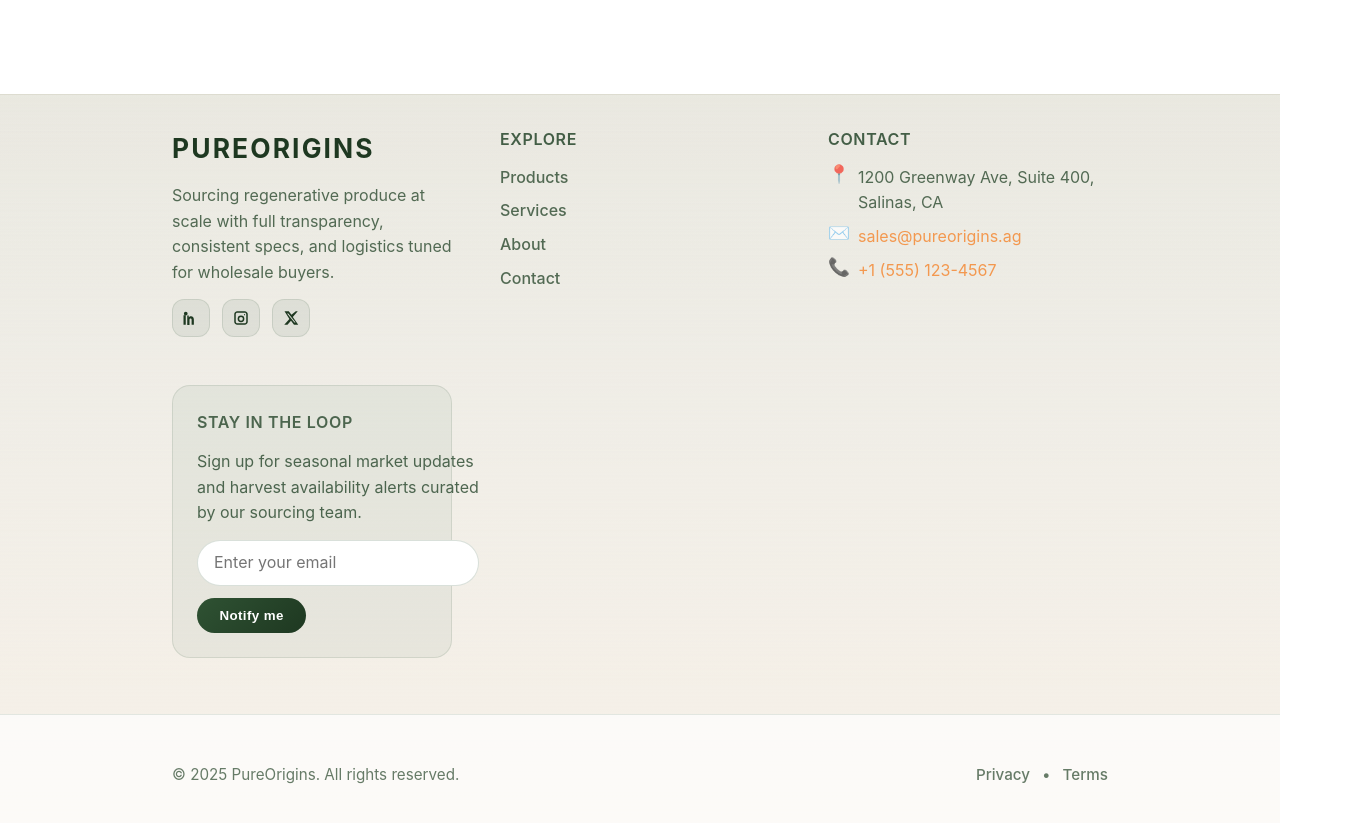
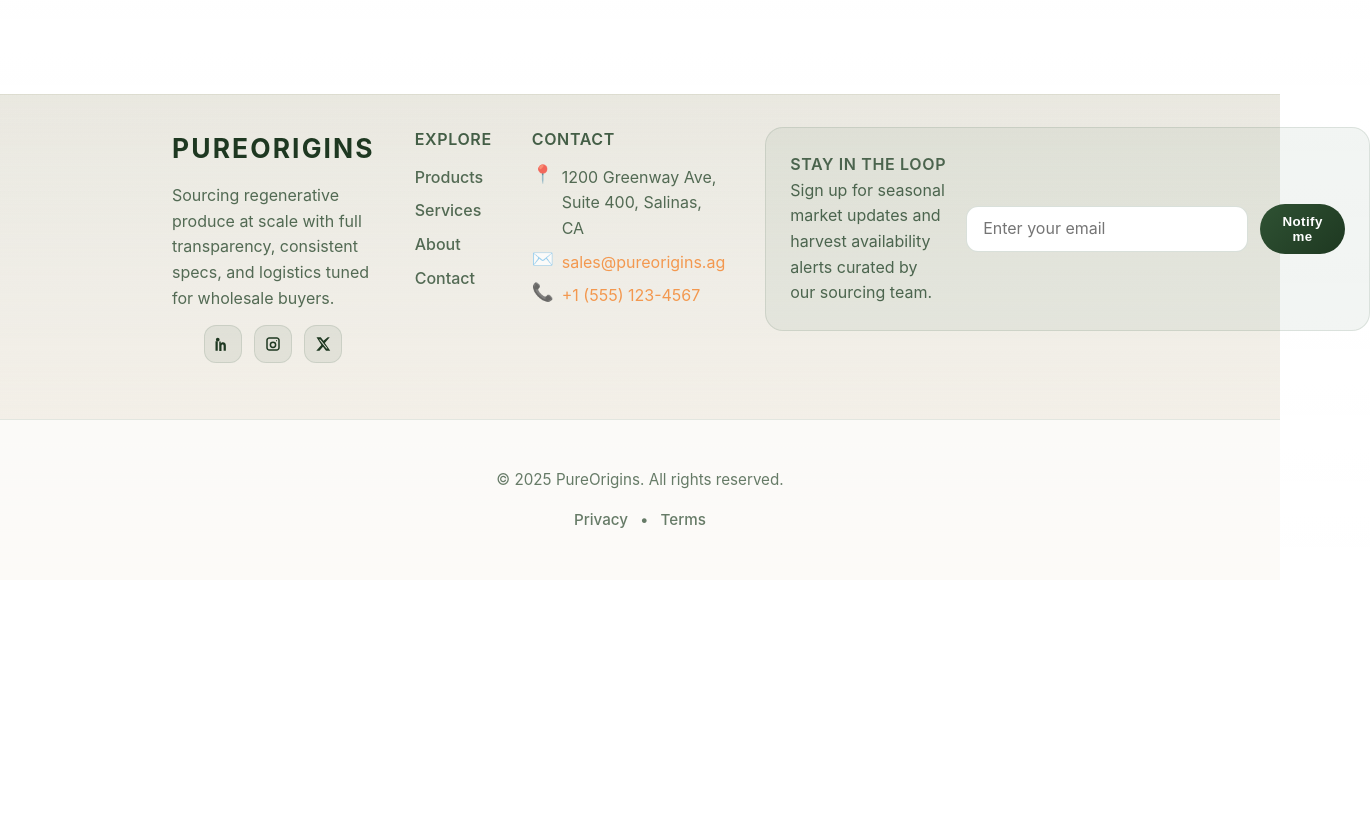
Before and after one commit to toronado93/PureOrigins, a React (Vite) app in the folder client/: page / in a window 1280 px wide. Shown: the part 1959-2782 px from the top of the page, 1370 px wide, since content can reach past the window. After the commit the page ends 2539 px from the top, so only its background shows below. Built offline with nearby package versions, Linux system fonts and the light colour scheme.

Commit message:
fix(footer): fix

```diff
--- a/client/src/components/Footer.tsx
+++ b/client/src/components/Footer.tsx
@@ -100,11 +100,14 @@ export default function Footer(): JSX.Element {
           </ul>
         </div>
         <div className="footer__cta">
-          <p className="footer__label">Stay in the loop</p>
-          <p>
-            Sign up for seasonal market updates and harvest availability alerts
-            curated by our sourcing team.
-          </p>
+          <div>
+            <p className="footer__label">Stay in the loop</p>
+            <p>
+              Sign up for seasonal market updates and harvest availability
+              alerts curated by our sourcing team.
+            </p>
+          </div>
+
           <form className="footer__form">
             <label className="sr-only" htmlFor="newsletter-email">
               Email address
@@ -122,7 +125,9 @@ export default function Footer(): JSX.Element {
       </div>
       <div className="footer__bottom">
         <div className="container footer__bottom-inner">
-          <span>© {new Date().getFullYear()} PureOrigins. All rights reserved.</span>
+          <span>
+            © {new Date().getFullYear()} PureOrigins. All rights reserved.
+          </span>
           <div className="footer__policies">
             <a href="#privacy">Privacy</a>
             <span aria-hidden="true">•</span>
--- a/client/src/styles.css
+++ b/client/src/styles.css
@@ -429,6 +429,7 @@ a:hover {
 
 .footer__social {
   display: flex;
+  justify-content: center;
   gap: 0.75rem;
 }
 
@@ -441,8 +442,7 @@ a:hover {
   border-radius: 12px;
   background: rgba(47, 82, 51, 0.08);
   border: 1px solid rgba(47, 82, 51, 0.12);
-  transition: transform 0.25s ease, box-shadow 0.25s ease,
-    background 0.25s ease;
+  transition: transform 0.25s ease, box-shadow 0.25s ease, background 0.25s ease;
   color: inherit;
 }
 
@@ -522,12 +522,13 @@ a:hover {
 
 .footer__form input {
   flex: 1 1 180px;
-  border-radius: 999px;
+  border-radius: 12px;
   border: 1px solid rgba(47, 82, 51, 0.18);
   padding: 0.6rem 1rem;
   font: inherit;
   background: #fff;
   transition: border-color 0.2s ease, box-shadow 0.2s ease;
+  max-height: 50px;
 }
 
 .footer__form input:focus {
@@ -561,7 +562,8 @@ a:hover {
 
 .footer__bottom-inner {
   display: flex;
-  justify-content: space-between;
+  flex-direction: column;
+  justify-content: center;
   gap: 1rem;
   align-items: center;
   flex-wrap: wrap;
@@ -570,7 +572,7 @@ a:hover {
 }
 
 .footer__policies {
-  display: inline-flex;
+  display: flex;
   gap: 0.75rem;
   align-items: center;
   color: rgba(38, 69, 42, 0.7);
@@ -582,6 +584,30 @@ a:hover {
 }
 
 @media (max-width: 720px) {
+  .footer__inner {
+    text-align: center;
+    justify-items: center;
+  }
+
+  .footer__nav ul,
+  .footer__contact ul {
+    justify-items: center;
+  }
+
+  .footer__contact li {
+    grid-template-columns: auto;
+    justify-content: center;
+    text-align: center;
+  }
+
+  .footer__contact-icon {
+    margin: 0 auto;
+  }
+
+  .footer__cta {
+    text-align: center;
+  }
+
   .footer__form {
     flex-direction: column;
     align-items: stretch;
@@ -593,7 +619,42 @@ a:hover {
 
   .footer__bottom-inner {
     flex-direction: column;
+    align-items: flex-center;
+  }
+}
+
+@media (min-width: 1100px) {
+  .footer__inner {
+    display: flex;
+    flex-wrap: nowrap;
     align-items: flex-start;
+    justify-content: space-between;
+    gap: 2.5rem;
+  }
+
+  .footer__inner > * {
+    flex: 1 1 0;
+  }
+
+  .footer__cta {
+    display: flex;
+    align-items: center;
+    gap: 1.25rem;
+    text-align: left;
+  }
+
+  .footer__cta .footer__label {
+    margin: 0;
+    white-space: nowrap;
+  }
+
+  .footer__cta p {
+    max-width: 320px;
+  }
+
+  .footer__form {
+    flex-wrap: nowrap;
+    align-items: center;
   }
 }
 
```
